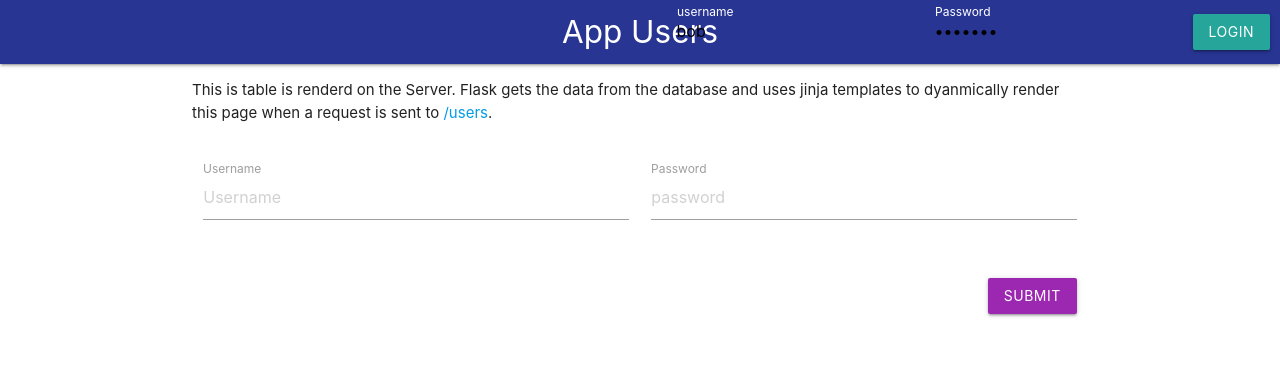
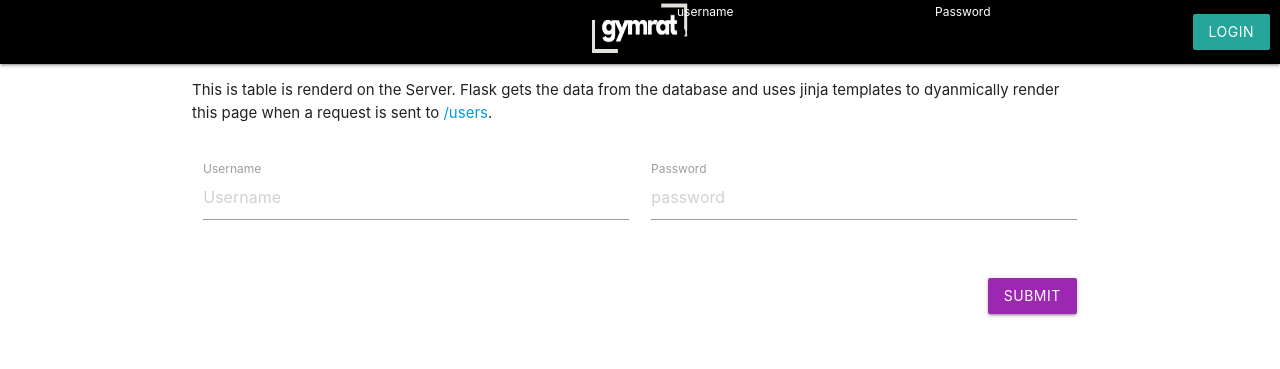
Before and after one commit to andych2883/WorkoutRemixerApp, a Flask app: page /users in a window 1280 px wide. Shown: the top 369 px of the page. Run offline with Flask 3, Linux system fonts and the light colour scheme.

Commit message:
started working on navbar

```diff
--- a/App/templates/401.html
+++ b/App/templates/401.html
@@ -1,6 +1,6 @@
 {% extends "layout.html" %}
 {% block title %}Not Authorized{% endblock %}
-{% block page %}Not Auhtorized{% endblock %}
+{% block page %}<img src="static/logo4.png" alt="gymrat" style="width: 8vw; height: 7vh;"> {% endblock %}
 
 {{ super() }}
 
--- a/App/templates/home.html
+++ b/App/templates/home.html
@@ -1,6 +1,7 @@
 {% extends "layout.html" %}
-{% block title %}Home{% endblock %}
-{% block page %}Home{% endblock %}
+{% block title %}gymrat{% endblock %}
+{% block page %}<img src="static/logo4.png" alt="gymrat" style="width: 8vw; height: 7vh;">{% endblock %}
+
 
 {% block content %}
     <div class="container">
--- a/App/templates/layout.html
+++ b/App/templates/layout.html
@@ -18,9 +18,19 @@
     <title>{% block title %}{% endblock %}</title>
 
   </head>
+
+  <style>
+
+    .nav-wrapper{
+      background-color: black;
+    }
+  </style>
+
+
+
   <body>
 
-      <nav class="indigo darken-3">
+    <nav>
           <div class="nav-wrapper">
               <a href="#!" class="brand-logo center">{% block page %}{% endblock %}</a>
               <ul id="nav-mobile" class="left">
--- a/App/templates/message.html
+++ b/App/templates/message.html
@@ -1,6 +1,6 @@
 {% extends "layout.html" %}
 {% block title %}{{title}}{% endblock %}
-{% block page %}{{title}}{% endblock %}
+{% block page %}<img src="static/logo4.png" alt="gymrat" style="width: 8vw; height: 7vh;"> {% endblock %}
 
 {{ super() }}
 
--- a/App/templates/signup.html
+++ b/App/templates/signup.html
@@ -1,5 +1,6 @@
 {% extends "layout.html" %}
 {% block title %}Signup{% endblock %}
+{% block page %}<img src="static/logo4.png" alt="gymrat" style="width: 8vw; height: 7vh;"> {% endblock %}
 
 {% block content %}
 <div class="container">
--- a/App/templates/users.html
+++ b/App/templates/users.html
@@ -1,6 +1,6 @@
 {% extends "layout.html" %}
 {% block title %}App Users{% endblock %}
-{% block page %}App Users{% endblock %}
+{% block page %}<img src="static/logo4.png" alt="gymrat" style="width: 8vw; height: 7vh;"> {% endblock %}
 
 {{ super() }}
 
```
Also changed, not shown: wsgi.py (+0 -9 lines).
